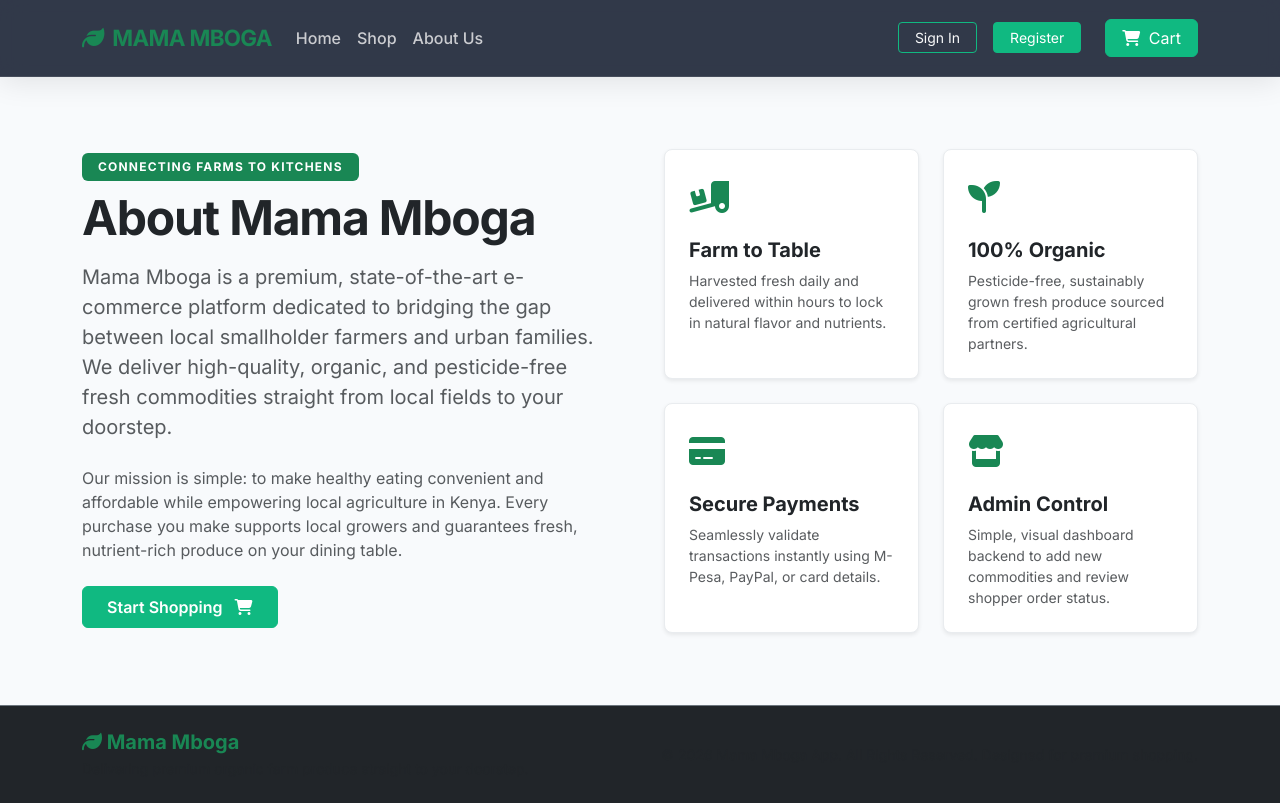
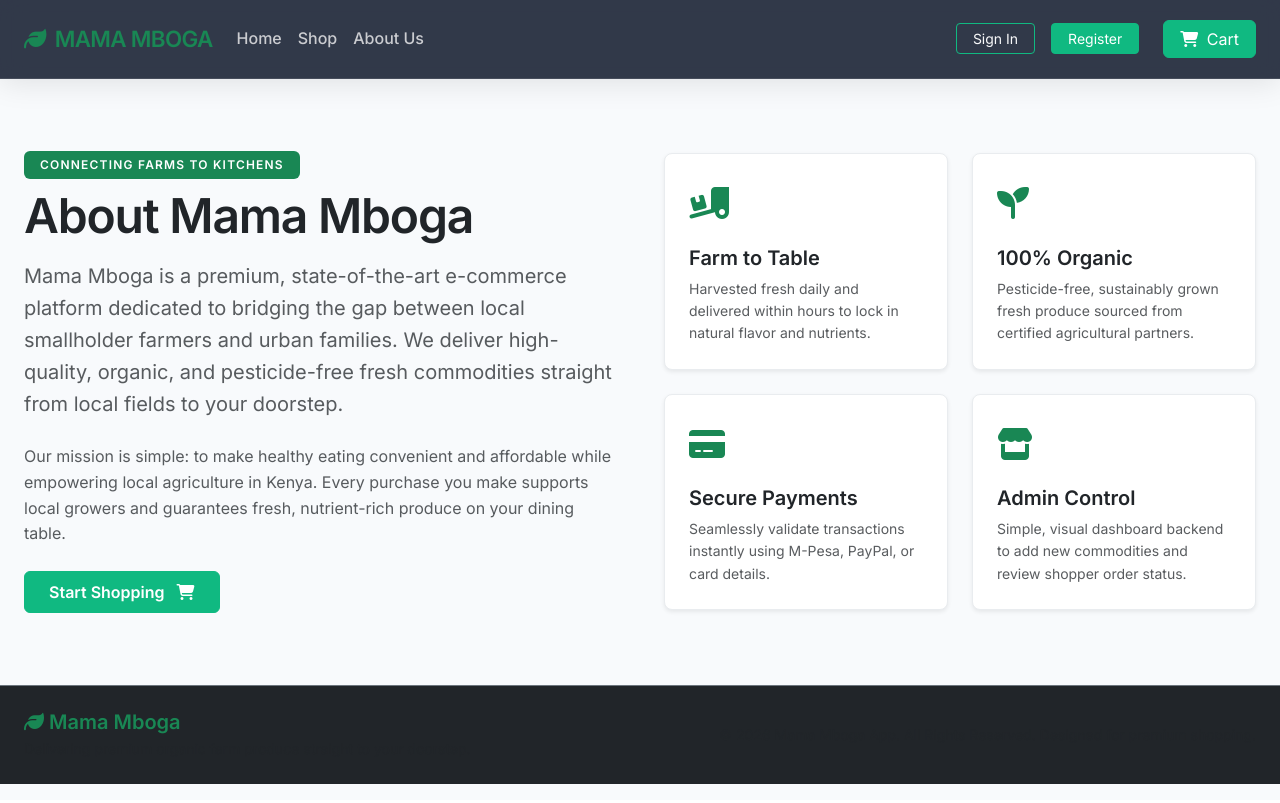
Before and after one commit to mnyando/GroceryShop, a Flask app: page /about in a window 1280 px wide. Run offline with Flask 2, Linux system fonts and the light colour scheme; some libraries are stand-ins or nearby versions.

Commit message:
feat(ui): link fonts and theme.css globally in base.html

```diff
--- a/app/templates/base.html
+++ b/app/templates/base.html
@@ -14,10 +14,15 @@
     <!-- Font Awesome Icons -->
     <link rel="stylesheet" href="https://cdnjs.cloudflare.com/ajax/libs/font-awesome/6.4.0/css/all.min.css">
 
-    <!-- Google Fonts - Inter -->
+    <!-- Fonts -->
     <link rel="preconnect" href="https://fonts.googleapis.com">
     <link rel="preconnect" href="https://fonts.gstatic.com" crossorigin>
-    <link href="https://fonts.googleapis.com/css2?family=Inter:wght@300;400;500;600;700;800&display=swap" rel="stylesheet">
+    <link href="https://fonts.googleapis.com/css2?family=Cormorant+Garamond:wght@400;500;600&family=Inter:wght@400;500;600&display=swap" rel="stylesheet">
+
+    <!-- Design tokens (load first) -->
+    <link rel="stylesheet" href="{{ url_for('static', filename='css/theme.css') }}">
+    <!-- Components -->
+    <link rel="stylesheet" href="{{ url_for('static', filename='css/components.css') }}">
 
     <!-- Custom CSS -->
     <link rel="stylesheet" href="{{ url_for('static', filename='css/styles.css') }}">
```
